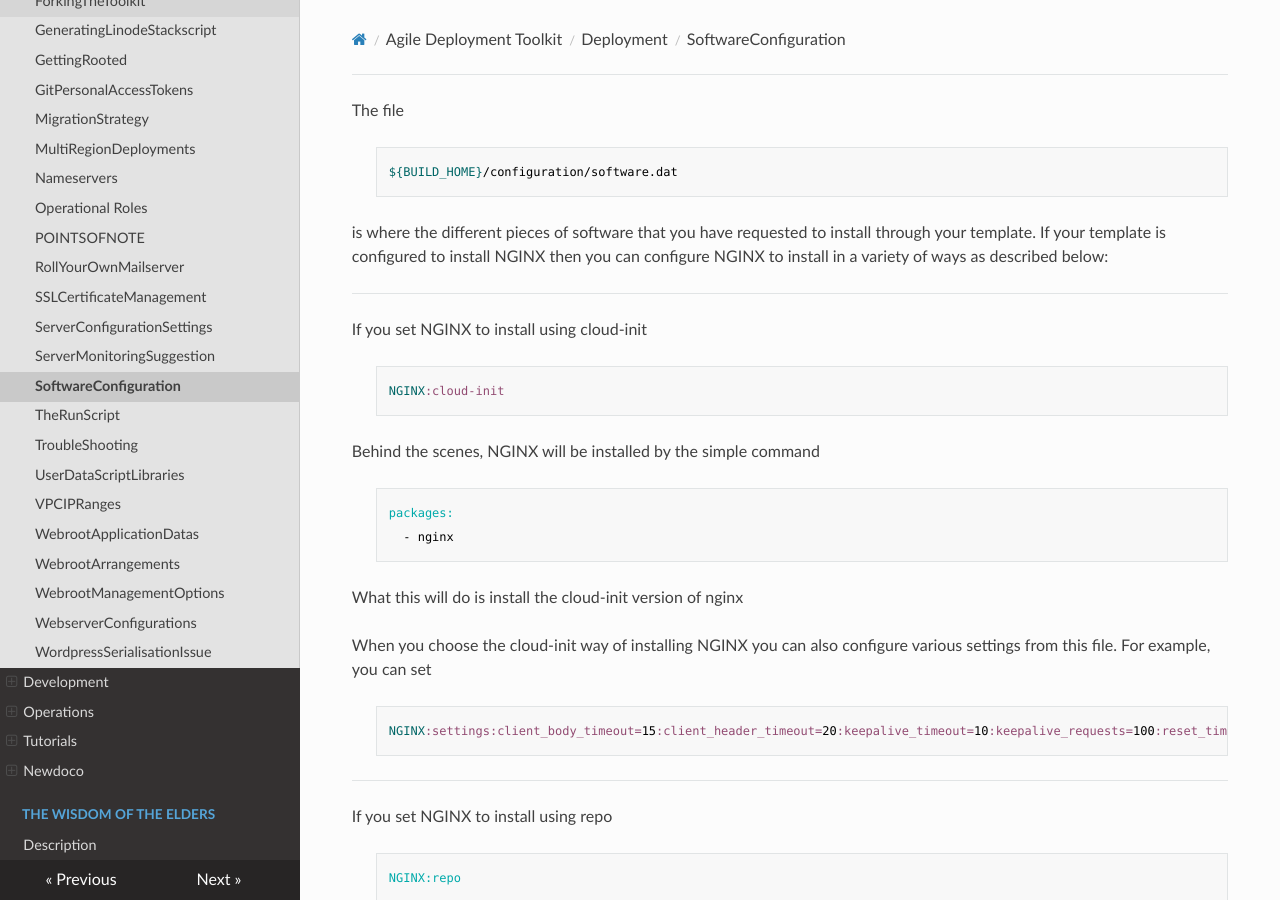
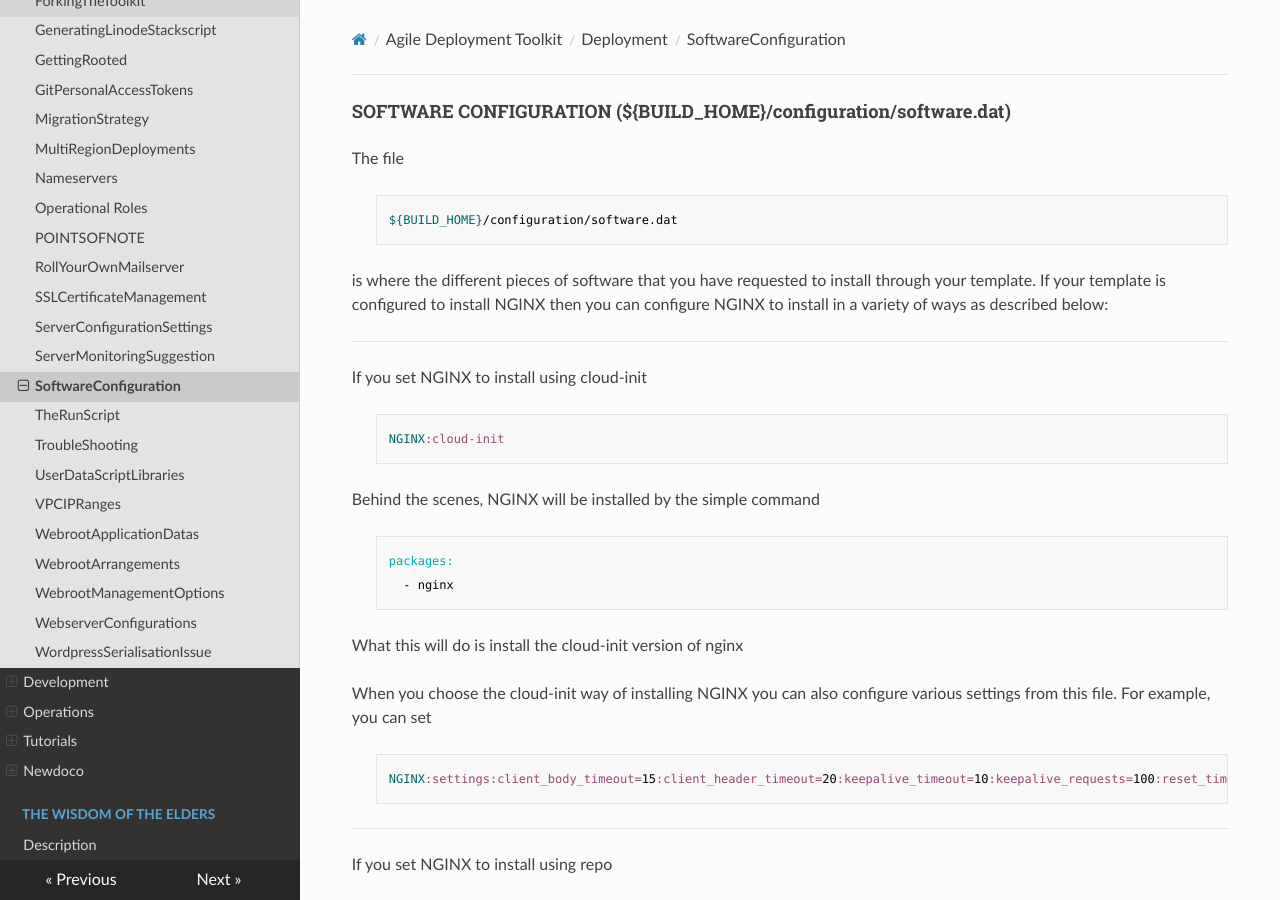
Before and after one commit to wintersys-dev/adt-documentation, an MkDocs documentation site: the page built from docs/Agile Deployment Toolkit/Deployment/SoftwareConfiguration.md, in a window 1280 px wide and 900 px high. Built offline with MkDocs 1.6.1, drawn with Linux system fonts in a browser that asks for light colours; nearby versions of some CDN libraries.

Commit message:
Add header for software configuration
Add header for software configuration section

```diff
--- a/docs/Agile Deployment Toolkit/Deployment/SoftwareConfiguration.md
+++ b/docs/Agile Deployment Toolkit/Deployment/SoftwareConfiguration.md
@@ -1,3 +1,5 @@
+#### SOFTWARE  CONFIGURATION (${BUILD_HOME}/configuration/software.dat)
+
 The file
 
 >     ${BUILD_HOME}/configuration/software.dat
```
